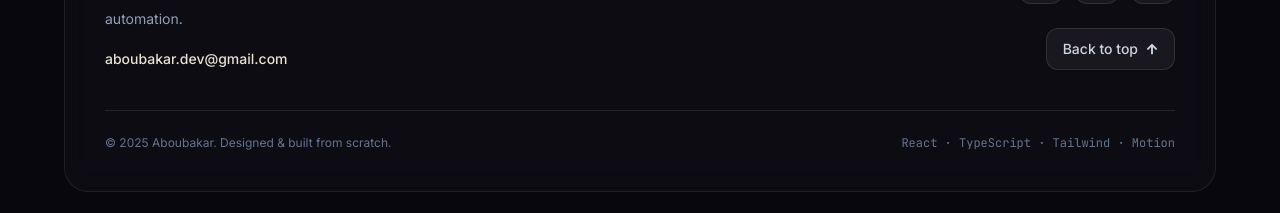
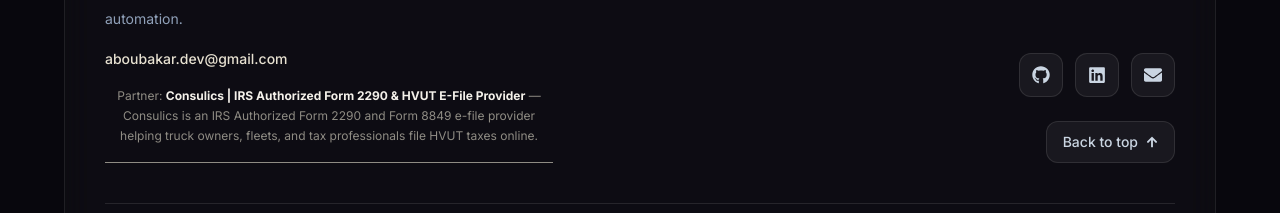
Before and after one commit to AboubakarArisar/aboubakar-dev, a React (Vite) app: page /contact in a window 1280 px wide. Shown: the part 1294-1507 px from the top of the page. Built offline with nearby package versions, Linux system fonts and the light colour scheme.

Commit message:
added partner

```diff
--- a/src/components/Footer.tsx
+++ b/src/components/Footer.tsx
@@ -36,6 +36,21 @@ const Footer: React.FC = () => {
               >
                 aboubakar.dev@gmail.com
               </a>
+
+                <p className="border-b border-rule py-4 text-center text-xs leading-5 text-muted">
+          Partner:{" "}
+          <a
+            href="https://www.consulics.com"
+            target="_blank"
+            rel="noopener"
+            className="font-bold text-ink hover:underline"
+          >
+            Consulics | IRS Authorized Form 2290 &amp; HVUT E-File Provider
+          </a>{" "}
+          — Consulics is an IRS Authorized Form 2290 and Form 8849 e-file
+          provider helping truck owners, fleets, and tax professionals file HVUT
+          taxes online.
+        </p>
             </div>
 
             <div className='flex flex-col gap-6'>
```
